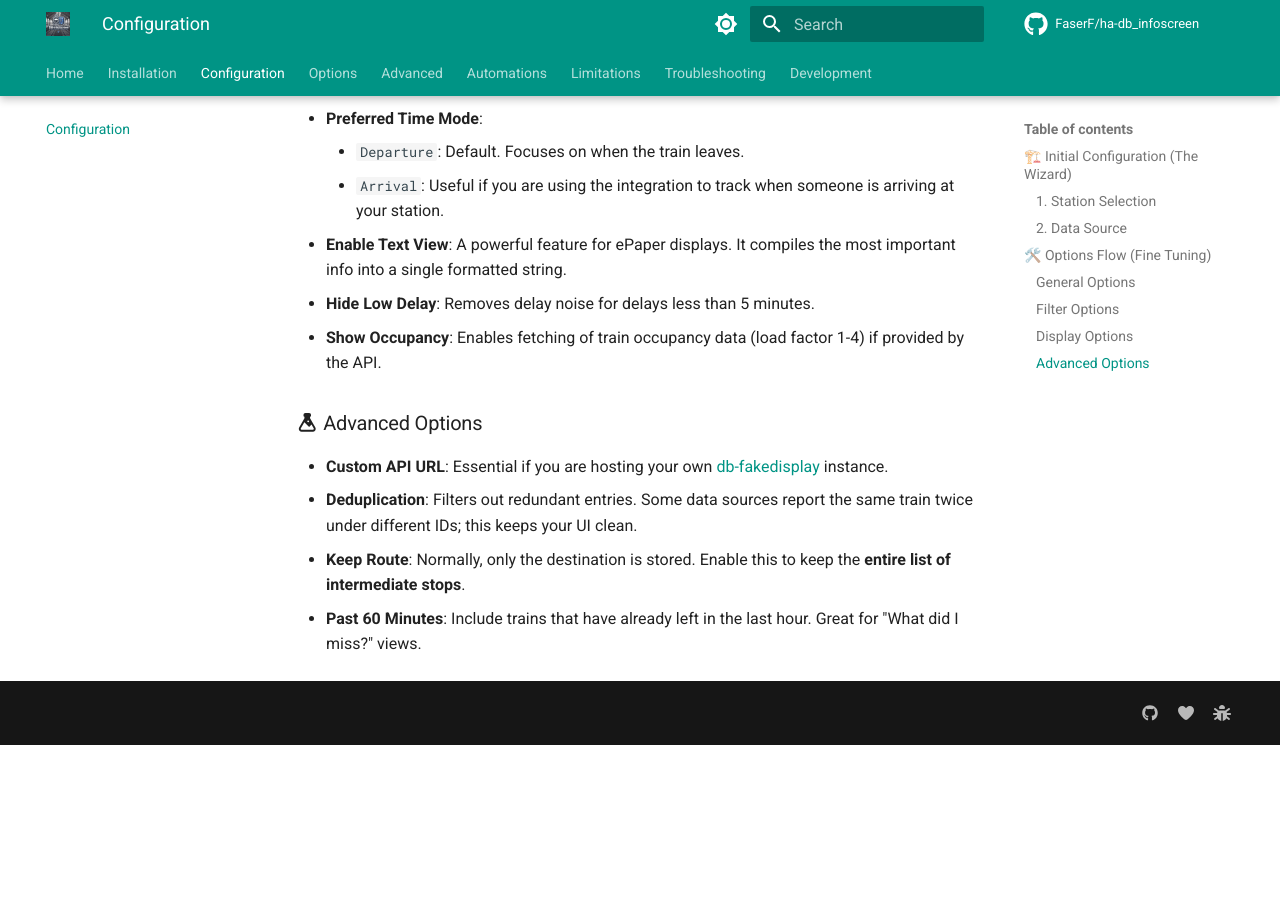
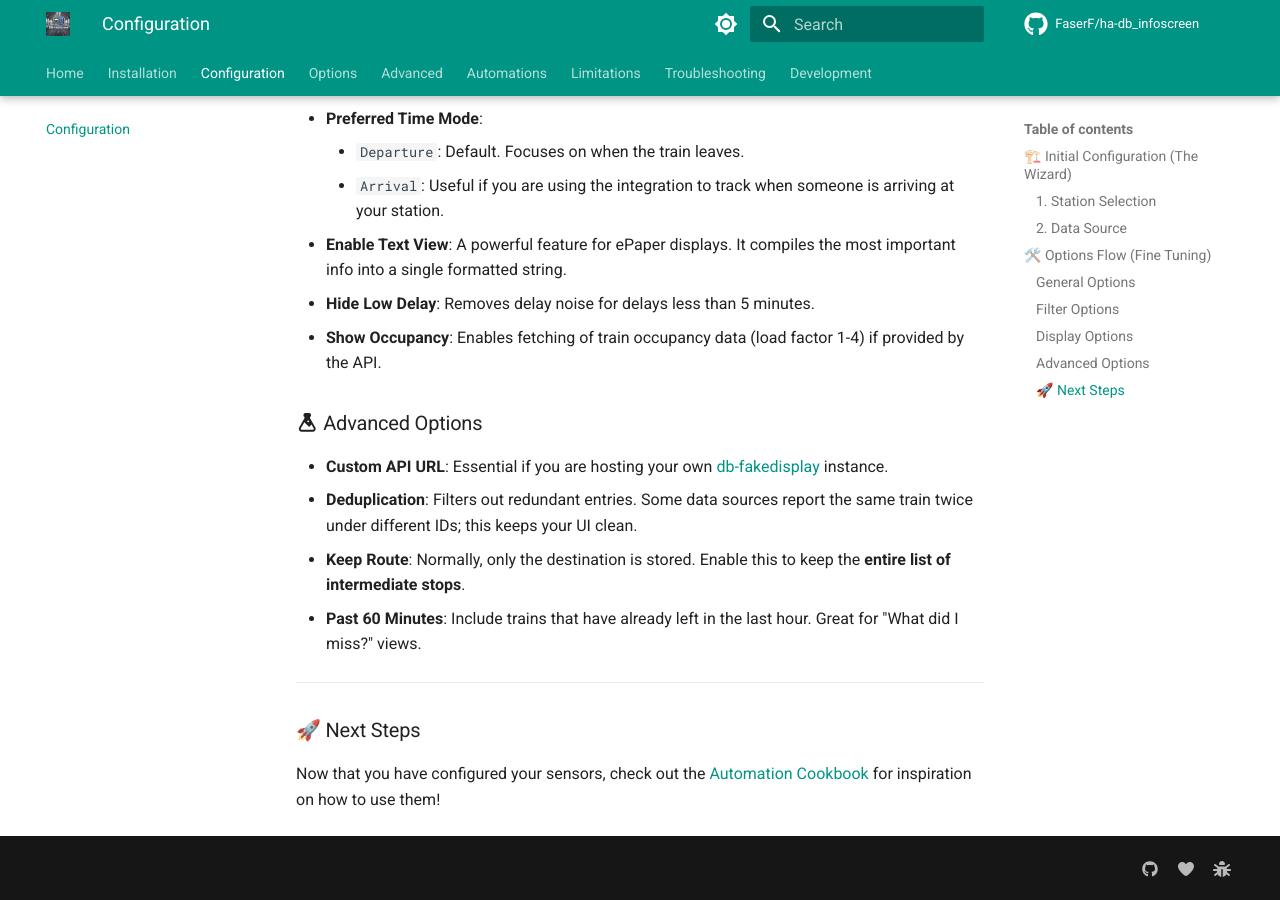
Before and after one commit to FaserF/ha-db_infoscreen, an MkDocs documentation site: the page built from docs/configuration.md, in a window 1280 px wide and 900 px high, scrolled down 1852 px. Built offline with MkDocs 1.6.1 and Material for MkDocs 9.7.7, drawn with Linux system fonts in a browser that asks for light colours; comment, search, counter and statistics services are not loaded; before the commit the page ends 2597 px from its top, so only the background shows below that.

Commit message:
docs: Finalize documentation audit and interlinking

```diff
--- a/docs/configuration.md
+++ b/docs/configuration.md
@@ -59,3 +59,8 @@
 -   **Deduplication**: Filters out redundant entries. Some data sources report the same train twice under different IDs; this keeps your UI clean.
 -   **Keep Route**: Normally, only the destination is stored. Enable this to keep the **entire list of intermediate stops**.
 -   **Past 60 Minutes**: Include trains that have already left in the last hour. Great for "What did I miss?" views.
+
+---
+
+### 🚀 Next Steps
+Now that you have configured your sensors, check out the [Automation Cookbook](automations.md) for inspiration on how to use them!
```
Also changed, not shown: README.md (+3 -1 lines), docs/advanced.md (+3 -0 lines).
